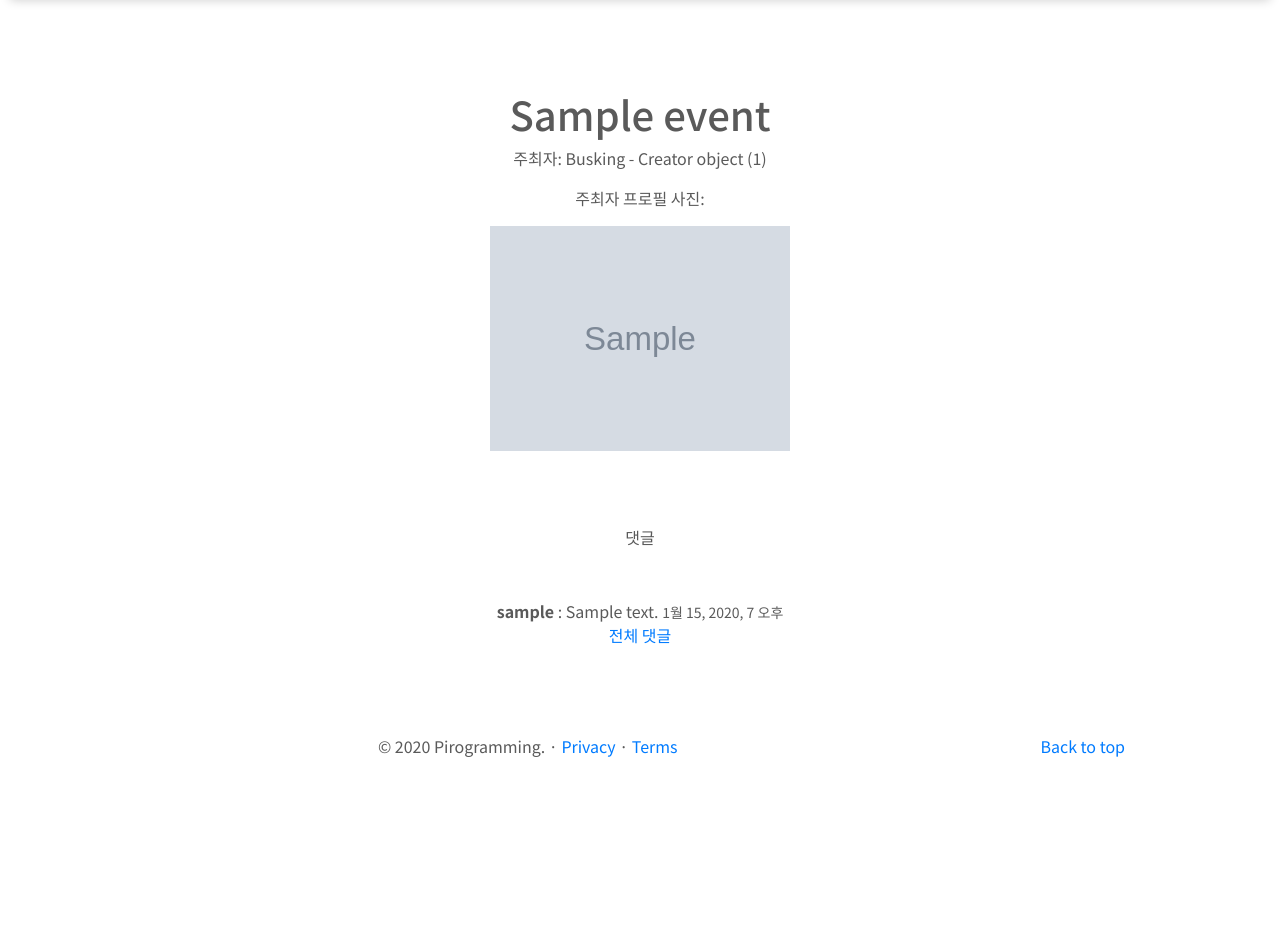
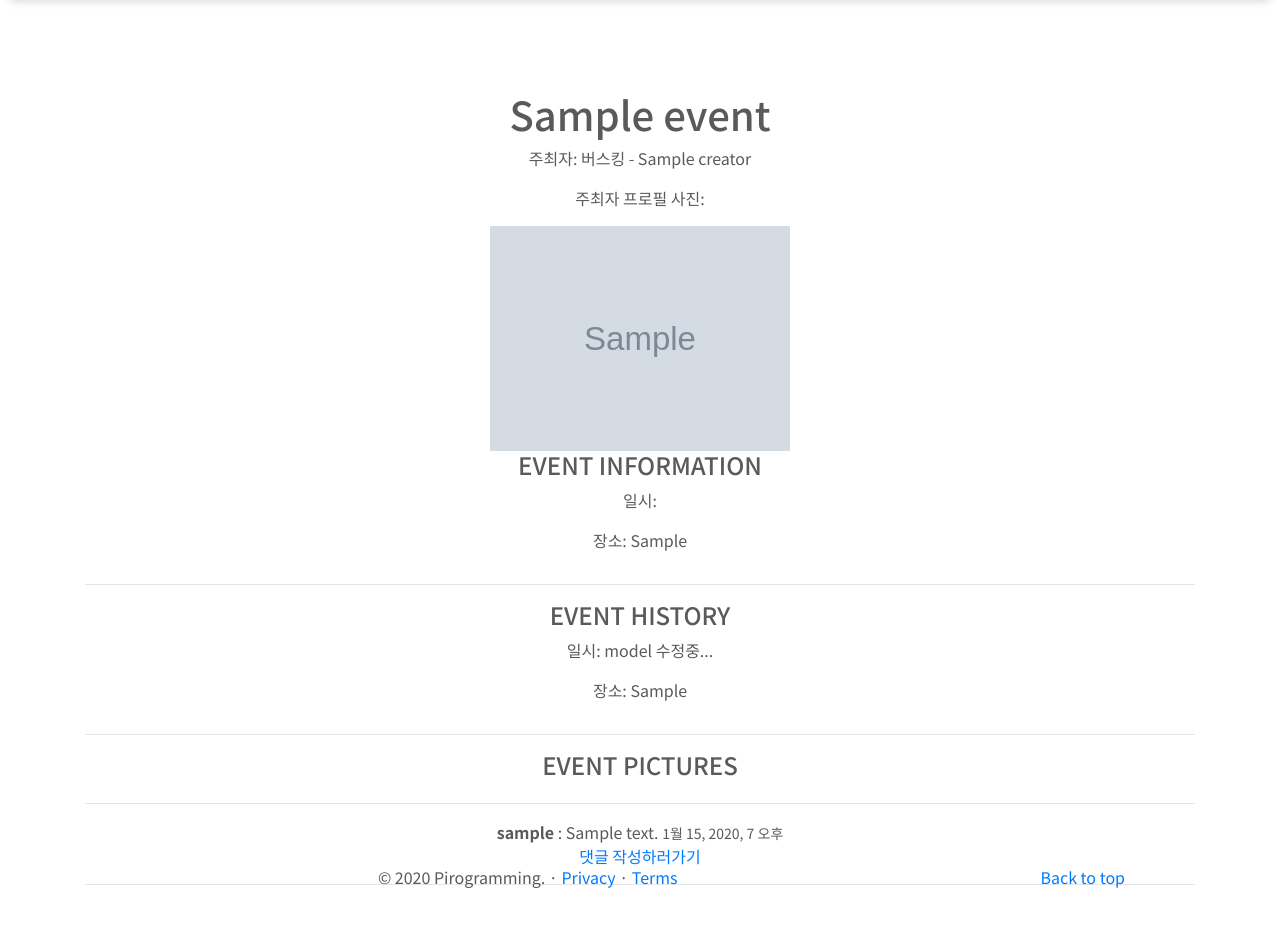
Before and after one commit to pirogramming/HelloEvent, a Django app: page /event/creator_event/1/ in a window 1280 px wide. Shown: the part 58-983 px from the top of the page. Before the commit the page ends 815 px from the top, so only its background shows below. Run offline with Django 3.2, Linux system fonts and the light colour scheme; tables that the repository leaves empty hold one stand-in row (values such as "Sample post"); grey boxes marked "Sample" are stand-in pictures; some libraries are stand-ins or nearby versions.

Commit message:
event creator_event page css 적용중

```diff
--- a/event/models.py
+++ b/event/models.py
@@ -7,7 +7,7 @@ from location.models import Event_Location
 
 class Event(models.Model):
     location = models.ForeignKey(Event_Location, on_delete=models.CASCADE,default=None)
-    creator = models.ForeignKey(Creator, on_delete=models.CASCADE,default=None)
+    creator = models.ForeignKey(Creator, on_delete=models.CASCADE,default=None, related_name='events')
     event_name = models.CharField(max_length=200, blank=False)
     desc = models.TextField(blank=True)
     #time = models.DateTimeField(blank=True)
--- a/event/templates/event/creator_event_detail.html
+++ b/event/templates/event/creator_event_detail.html
@@ -3,6 +3,7 @@
 {% block custom_style %}
     .container {
         margin-top: 100px;
+        text-align:center;
     }
     .text-center {
         margin-top:50px;
@@ -11,21 +12,50 @@
 
 {% block main %}
 <div class="container">
-    <div class="text-center">
-        <h1>{{ event.event_name }}</h1>
-        <p>주최자: {{ event.genre }} - {{ event.creator }}</p>
-        <p>주최자 프로필 사진:</p> <img src="{{ event.creator.creator_photo.url }}" alt="사진있어라" style="width:300px">
+    <div class="row">
+        <div class="col">
+            <h1>{{ event.event_name }}</h1>
+            <p>주최자: {{ event.get_genre_display }} - {{ event.creator.creator_name }}</p>
+            <p>주최자 프로필 사진:</p> <img src="{{ event.creator.creator_photo.url }}" style="width:300px">
+        </div>
     </div>
-    <br>
-    <div class="text-center">
-        <p>댓글</p>
+    <div class="row">
+        <div class="col">
+            <h4>EVENT INFORMATION</h4>
+            <p>일시: </p>
+            <p>장소: {{event.location}}</p>
+        </div>
     </div>
-    <div class="text-center">
-    {% for comment in comments %}
-        <b>{{comment.member.nickname}}</b> : {{comment.comment_text}}
-        <small>{{comment.created_at}}</small> <br>
-    {% endfor %}
-    <a href="{% url 'event:comment_detail' creator.pk %}">전체 댓글</a>
+<hr>
+    <div class="row">
+        <div class="col">
+        <h4>EVENT HISTORY</h4>
+            {% for creator_event in events %}
+                <p>일시: model 수정중...</p>
+                <p>장소: {{creator_event.location}}</p>
+            {% endfor %}
+        </div>
     </div>
+<hr>
+    <div class="row">
+        <div class="col">
+            <h4>EVENT PICTURES</h4>
+        </div>
+    </div>
+<hr>
+    <div class="row">
+        <div class="col">
+            {% for comment in comment_3 %}
+                <b>{{comment.member.nickname}}</b> : {{comment.comment_text}}
+                <small>{{comment.created_at}}</small> <br>
+            {% endfor %}
+            {% if comment_num > 3 %}
+                <a href="{% url 'event:comment_detail' creator.pk %}">더보기</a>
+            {% else %}
+                <a href="{% url 'event:comment_detail' creator.pk %}">댓글 작성하러가기</a>
+            {% endif %}
+        </div>
+    </div>
+<hr>
 </div>
 {% endblock %}
--- a/event/views.py
+++ b/event/views.py
@@ -129,10 +129,16 @@ def register_event(request):
 def creator_detail(request, pk):
     event = Event.objects.get(pk=pk)
     creator = event.creator
+    events = creator.events.all()
     comments = creator.comments.all()
+    comment_num = comments.count()
+    comment_3 = creator.comments.order_by('-created_at')[:3]
     ctx = {
         'event':event,
+        'events':events,
         'creator':creator,
         'comments':comments,
+        'comment_3':comment_3,
+        'comment_num':comment_num,
     }
     return render(request, 'event/creator_event_detail.html', ctx)
```
